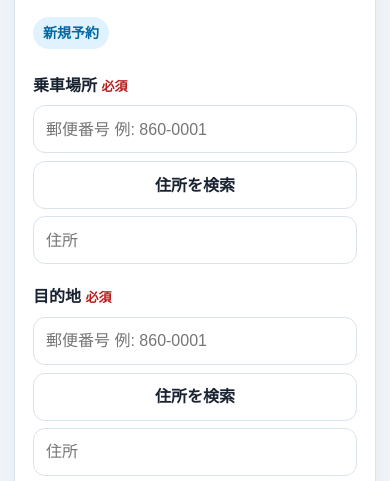
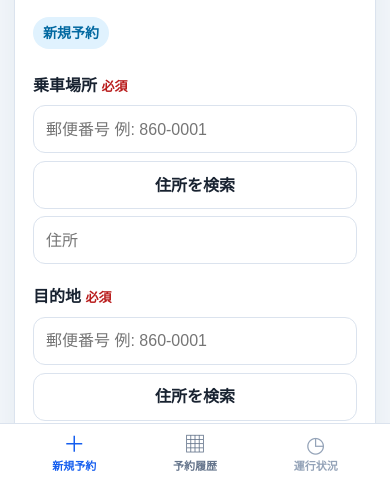
Before and after one commit to harusun8777-lang/RoadRide_Sharing, a plain HTML site: page frontend/reservation/pages/reservation.html in a window 390 px wide. Shown: the part 363-844 px from the top of the page. Drawn offline with Linux system fonts and the light colour scheme.

Commit message:
UI見直し

```diff
--- a/frontend/reservation/assets/css/style.css
+++ b/frontend/reservation/assets/css/style.css
@@ -208,6 +208,16 @@ button:hover,
   filter: brightness(.96);
 }
 
+/* Mobile Navigation */
+
+.bottom-nav {
+  display: none;
+}
+
+.bottom-nav-item {
+  text-decoration: none;
+}
+
 /* Mobile */
 
 @media (max-width: 767px) {
@@ -231,4 +241,43 @@ button:hover,
     border-radius: 14px;
   }
 
+  .bottom-nav {
+    position: fixed;
+    right: 0;
+    bottom: 0;
+    left: 0;
+    z-index: 20;
+    display: flex;
+    justify-content: space-around;
+    padding: 8px 14px calc(8px + env(safe-area-inset-bottom));
+    border-top: 1px solid var(--line);
+    background: rgba(255, 255, 255, .96);
+    backdrop-filter: blur(12px);
+  }
+
+  .bottom-nav-item {
+    min-width: 82px;
+    display: grid;
+    justify-items: center;
+    gap: 1px;
+    color: var(--muted);
+    font-size: 22px;
+    line-height: 1.2;
+  }
+
+  .bottom-nav-item small {
+    font-size: 11px;
+    font-weight: 700;
+    white-space: nowrap;
+  }
+
+  .bottom-nav-item.is-active {
+    color: var(--blue);
+  }
+
+  .bottom-nav-item.is-disabled {
+    color: #94a3b8;
+    cursor: default;
+  }
+
 }
--- a/frontend/reservation/pages/reservation.html
+++ b/frontend/reservation/pages/reservation.html
@@ -172,5 +172,19 @@
       </section>
     </main>
   </div>
+  <nav class="bottom-nav" aria-label="主要画面">
+    <a class="bottom-nav-item is-active" href="reservation.html" aria-current="page">
+      <span aria-hidden="true">＋</span>
+      <small>新規予約</small>
+    </a>
+    <a class="bottom-nav-item" href="reservation_history.html">
+      <span aria-hidden="true">▦</span>
+      <small>予約履歴</small>
+    </a>
+    <span class="bottom-nav-item is-disabled" aria-disabled="true">
+      <span aria-hidden="true">◷</span>
+      <small>運行状況</small>
+    </span>
+  </nav>
 </body>
 </html>
```
Also changed, not shown: frontend/reservation/pages/reservation_cancel.html (+15 -0 lines), frontend/reservation/pages/reservation_cancel_complete.html (+15 -0 lines), frontend/reservation/pages/reservation_complete.html (+15 -0 lines), frontend/reservation/pages/reservation_confirm.html (+15 -0 lines), frontend/reservation/pages/reservation_detail.html (+15 -0 lines), frontend/reservation/pages/reservation_history.html (+15 -0 lines).
